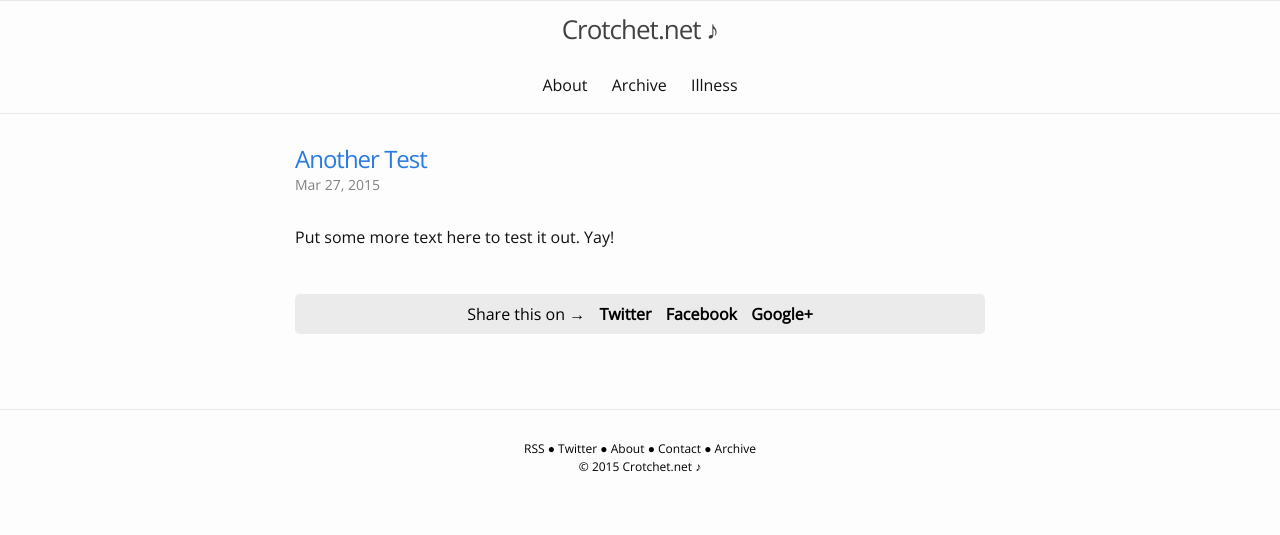
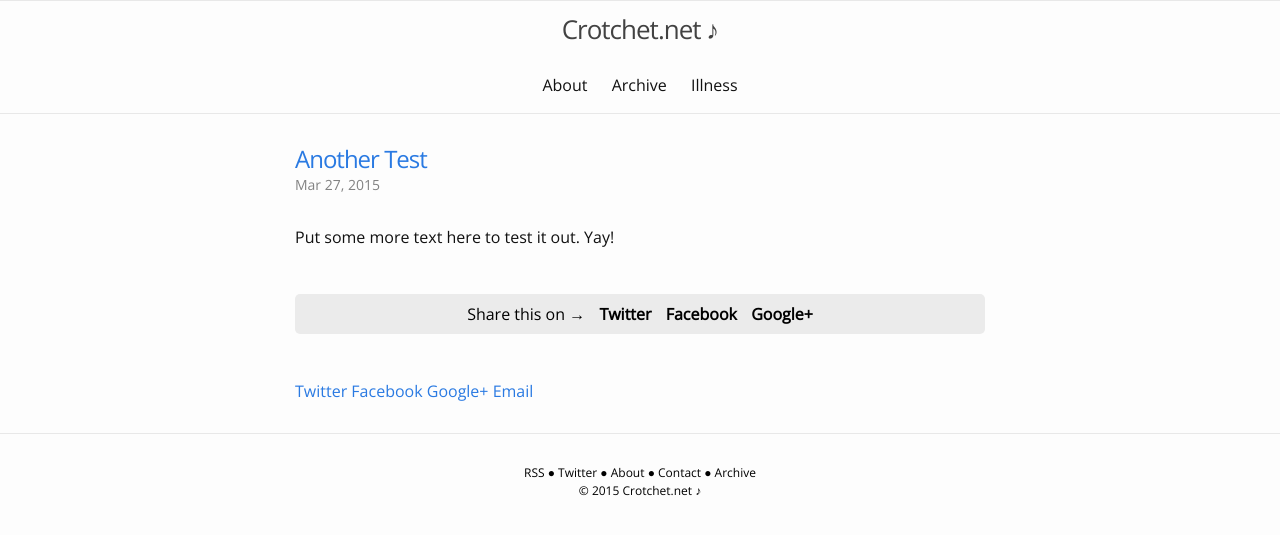
Before and after one commit to andyml123/andyml123.github.io, a Jekyll site: the page built from _posts/2015-03-27-another-test.markdown, in a window 1280 px wide. Shown: the top 535 px of the page. Built offline with Jekyll 4.4.1, drawn with Linux system fonts in a browser that asks for light colours.

Commit message:
inital commit

```diff
--- /dev/null
+++ b/_includes/sharing.html
@@ -0,0 +1,9 @@
+	<div class="sharing">
+	<a class="sharing-button twitter" href="https://twitter.com/intent/tweet?text={{ page.title }}&url={{ site.url }}{{ page.url }}&via={{ site.twitter_username }}&related={{ site.twitter_username }}" rel="nofollow" title="Share on Twitter" class="share-icon twitter">Twitter</a>
+
+	<a class="sharing-button facebook" href="https://facebook.com/sharer.php?u={{ site.url }}{{ page.url }}" rel="nofollow" target="_blank" title="Share on Facebook" class="share-icon facebook" target="_blank">Facebook</a>
+
+	<a class="sharing-button googleplus" href="https://plus.google.com/share?url={{ site.url }}{{ page.url }}" rel="nofollow" target="_blank" title="Share on Google Plus" class="share-icon googleplus" target="_blank">Google+</a>
+
+	<a class="sharing-button email" href="mailto:?subject={{ page.title }}&body={{ site.url }}{{ page.url }}" title="Share via email" class="share-icon email" target="_blank">Email</a>
+</div>
--- a/_layouts/post.html
+++ b/_layouts/post.html
@@ -28,3 +28,5 @@ layout: default
 </div>
 
 {% include share-page.html %}
+
+{% include sharing.html %}
```
